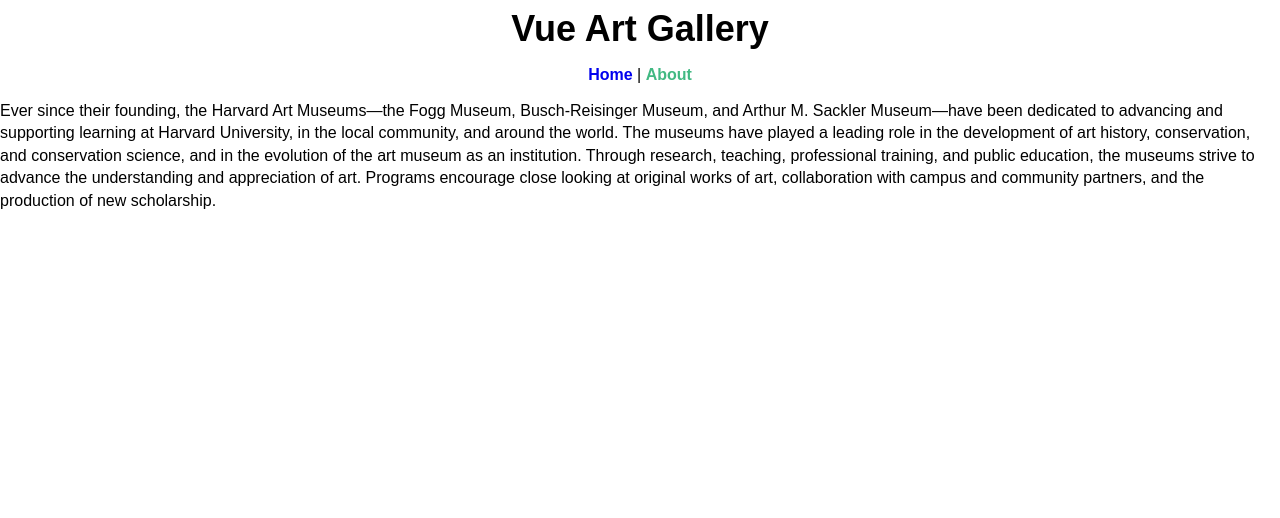
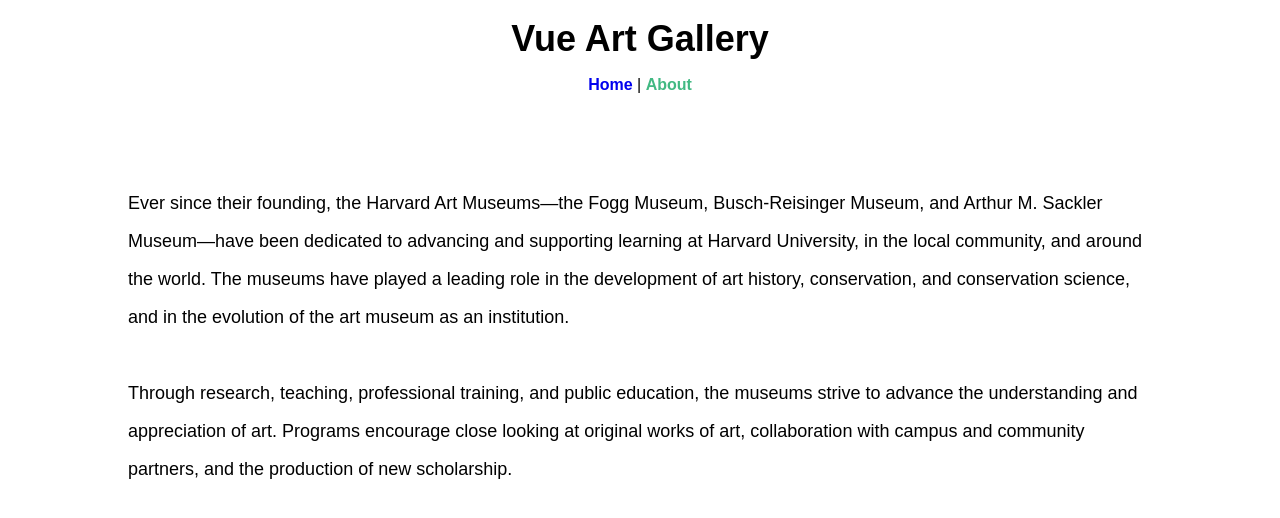
Before and after one commit to jogren/vue-art-gallery, a Vue app: page /#/about in a window 1280 px wide. Shown: the top 518 px of the page. Built offline with nearby package versions, Linux system fonts and the light colour scheme.

Commit message:
Add styling to about page, header and artwork

```diff
--- a/src/components/Artwork/Artwork.vue
+++ b/src/components/Artwork/Artwork.vue
@@ -37,6 +37,7 @@
 .image-info-container {
   height: 100%;
   width: 100%;
+  padding: 10px;
   display: flex;
   flex-direction: column;
   justify-content: center;
--- a/src/components/layout/Header/Header.vue
+++ b/src/components/layout/Header/Header.vue
@@ -16,7 +16,7 @@
 
 <style scoped>
   .header {
-    height: 100px;
+    height: 120px;
     display: flex;
     flex-direction: column;
     justify-content: center;
--- a/src/views/About.vue
+++ b/src/views/About.vue
@@ -1,6 +1,16 @@
 <template>
   <div class="about">
-    <p>Ever since their founding, the Harvard Art Museums—the Fogg Museum, Busch-Reisinger Museum, and Arthur M. Sackler Museum—have been dedicated to advancing and supporting learning at Harvard University, in the local community, and around the world. The museums have played a leading role in the development of art history, conservation, and conservation science, and in the evolution of the art museum as an institution.
+    <p>Ever since their founding, the Harvard Art Museums—the Fogg Museum, Busch-Reisinger Museum, and Arthur M. Sackler Museum—have been dedicated to advancing and supporting learning at Harvard University, in the local community, and around the world. The museums have played a leading role in the development of art history, conservation, and conservation science, and in the evolution of the art museum as an institution.<br /><br />
+
     Through research, teaching, professional training, and public education, the museums strive to advance the understanding and appreciation of art. Programs encourage close looking at original works of art, collaboration with campus and community partners, and the production of new scholarship.</p>
   </div>
 </template>
+
+<style scoped>
+p {
+  padding: 5% 10%;
+  font-size: 18px;
+  line-height: 38px;
+}
+
+</style>
```
